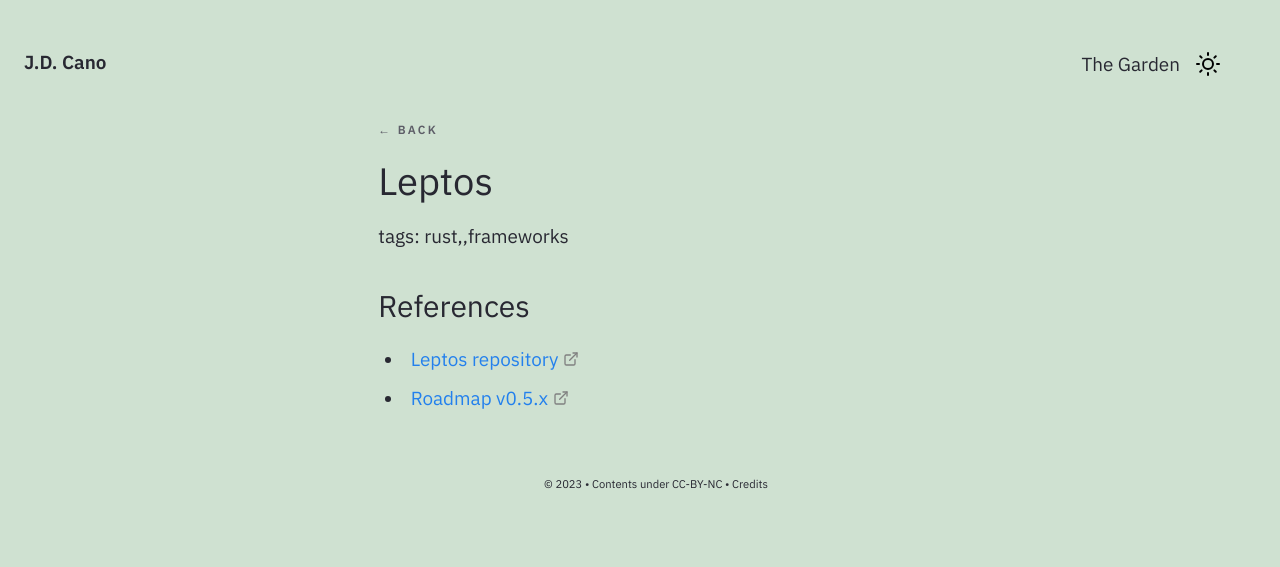
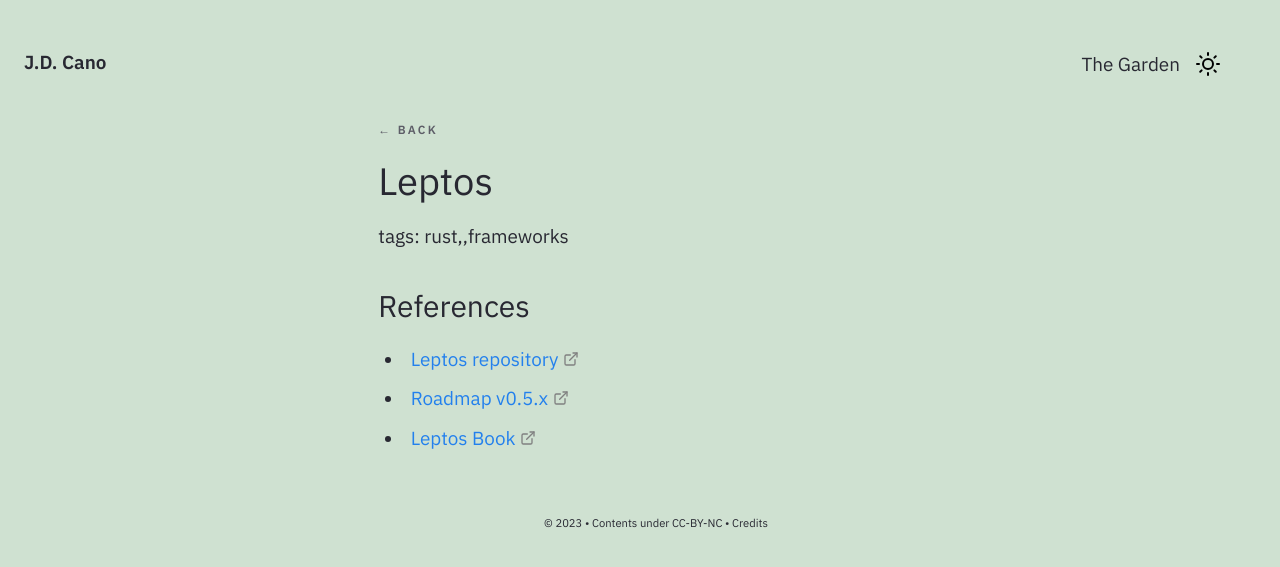
Before and after one commit to Gorzas/gorzas.github.io, a Jekyll site: the page built from _notes/Public/tech/leptos.md, in a window 1280 px wide. Shown: the top 567 px of the page. Built offline with Jekyll 4.4.1, drawn with Linux system fonts in a browser that asks for light colours.

Commit message:
Update leptos.md

```diff
--- a/_notes/Public/tech/leptos.md
+++ b/_notes/Public/tech/leptos.md
@@ -12,3 +12,4 @@ growth: seedlings
 
 - [Leptos repository](https://github.com/leptos-rs/leptos)
 - [Roadmap v0.5.x](https://github.com/leptos-rs/leptos/issues/1147)
+- [Leptos Book](https://leptos-rs.github.io/leptos/)
```
